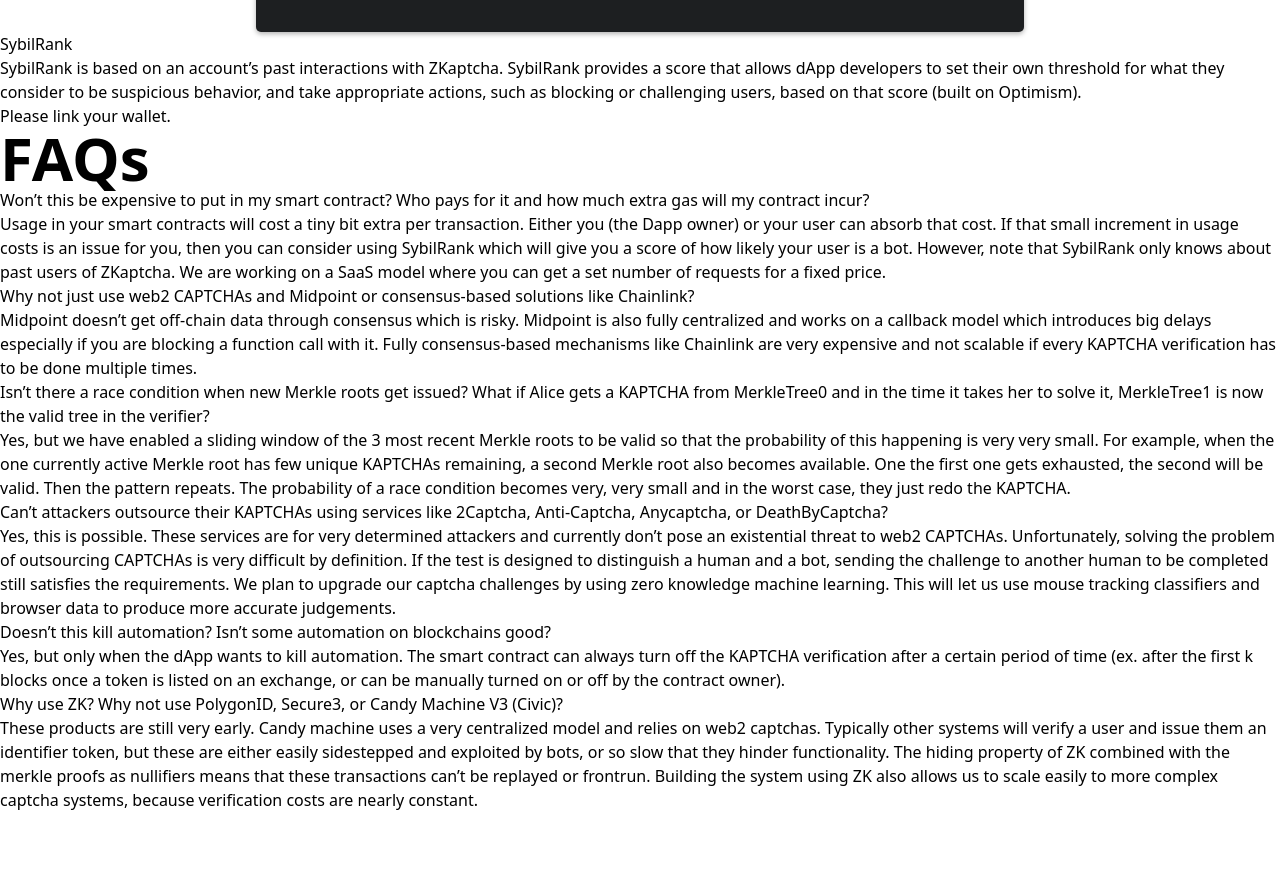
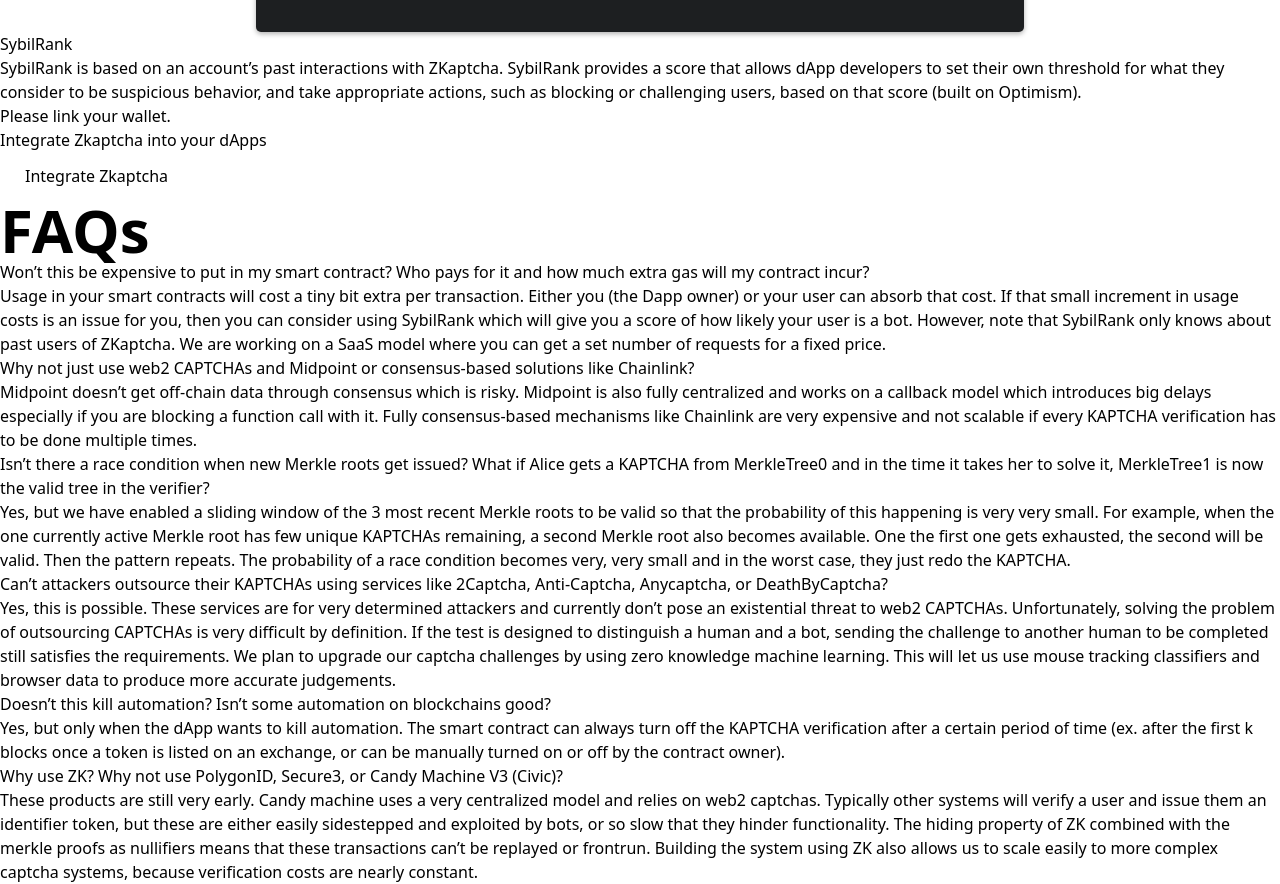
Before and after one commit to magidandrew/zkaptchaxyz, a React (Vite) app: page /Developers in a window 1280 px wide. Shown: the part 1600-2484 px from the top of the page. Before the commit the page ends 2412 px from the top, so only its background shows below. Built offline with nearby package versions, Linux system fonts and the light colour scheme.

Commit message:
Integrate Zkatpcha button

```diff
--- a/src/partials/DeveloperHero.jsx
+++ b/src/partials/DeveloperHero.jsx
@@ -11,7 +11,7 @@
 const codeString = "// implement ZKaptcha anti-bot in your smart contract\ninterface ZkaptchaInterface {\n\tfunction verifyCaptcha(\n\t\tbytes32[] memory merkleProof, address user, bytes32 _hash, bytes calldata zkProof\n\t) external view returns (bool);\n}"
   + "\n\n" + codeString2;
 import SmartContractQuery from "../utils/SmartContractQuery";
-import { WalletProvider, useWallet} from "../utils/WalletContext";
+import { WalletProvider, useWallet } from "../utils/WalletContext";
 // const modelPath = "../spherebot.glb"
 
 
@@ -65,7 +65,6 @@
         </p>
       </div>
 
-
       <div className='max-w-3xl mx-auto text-center mt-16 bg-gray-800 rounded-full' style={{ maxWidth: '30%' }}>
         <p className="text-xl text-slate-400 mb-10" data-aos="fade-up" data-aos-delay="100">
 
@@ -79,6 +78,24 @@
         </p>
       </div>
 
+      <div className="max-w-3xl mx-auto text-center mt-16">
+        <h1 className="text-4xl md:text-5xl lg:text-6xl font-hkgrotesk mb-6 text-white inline-block py-1.5 rounded-lg"
+        >
+          Integrate Zkaptcha into your dApps
+        </h1>
+        <p className="text-xl text-slate-400 mb-10" data-aos="fade-up" data-aos-delay="100">
+          {/* Add a button that redirects to google.com */}
+          <button
+            className="btn text-white bg-indigo-500 hover:bg-indigo-600 w-half shadow-sm group rounded-full"
+            onClick={() => window.location.href = "https://docs.google.com/forms/d/e/1FAIpQLSeJu-kGFT8kUHVo__dQU_IB-KbF6cTab0F1pHSHe6ndtr_1ZA/viewform"}
+          >
+            Integrate Zkaptcha
+          </button>
+
+
+        </p>
+      </div>
+
     </section>
   );
 }
--- a/src/partials/Hero.jsx
+++ b/src/partials/Hero.jsx
@@ -43,7 +43,7 @@
               Protecting smart contracts from bots.
             </h1>
             <p className="text-xl text-slate-400 mb-10" data-aos="fade-up" data-aos-delay="100">
-               ZKaptcha uses zero knowledge proofs to create sybil-resistant smart contracts.
+              ZKaptcha uses zero knowledge proofs to create sybil-resistant smart contracts.
             </p>
             <div
               className="max-w-xs mx-auto sm:max-w-none sm:inline-flex sm:justify-center space-y-4 sm:space-y-0 sm:space-x-4"
@@ -54,15 +54,13 @@
                 <div>
                   <Link className="btn text-white bg-indigo-500 hover:bg-indigo-600 w-full shadow-sm group rounded-full" to="/Developers">
                     For Developers 👩‍💻
-                    <span className="tracking-normal text-sky-300 group-hover:translate-x-0.5 transition-transform duration-150 ease-in-out ml-1">
-                    </span>
+
                   </Link>
                 </div>
                 <div>
                   <Link className="btn text-white bg-indigo-500 hover:bg-indigo-600 w-full shadow-sm group rounded-full" to="/Users">
                     For Users 🙋‍♂️
-                    <span className="tracking-normal text-sky-300 group-hover:translate-x-0.5 transition-transform duration-150 ease-in-out ml-1">
-                    </span>
+
                   </Link>
                 </div>
               </div>
```
Lines whose indentation alone changed are shown as unchanged.
